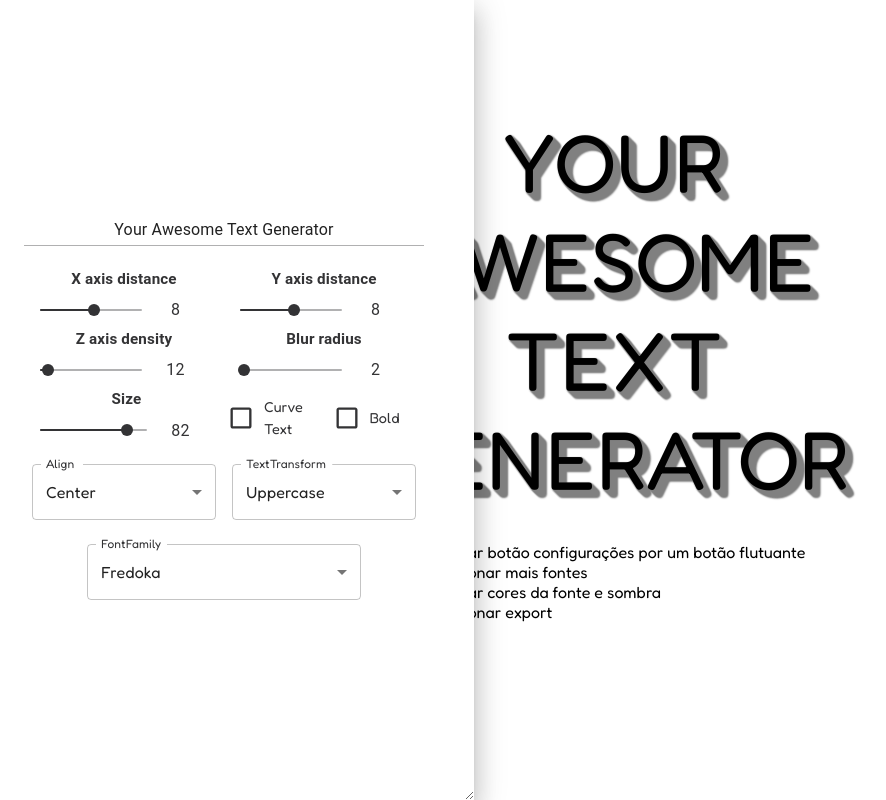
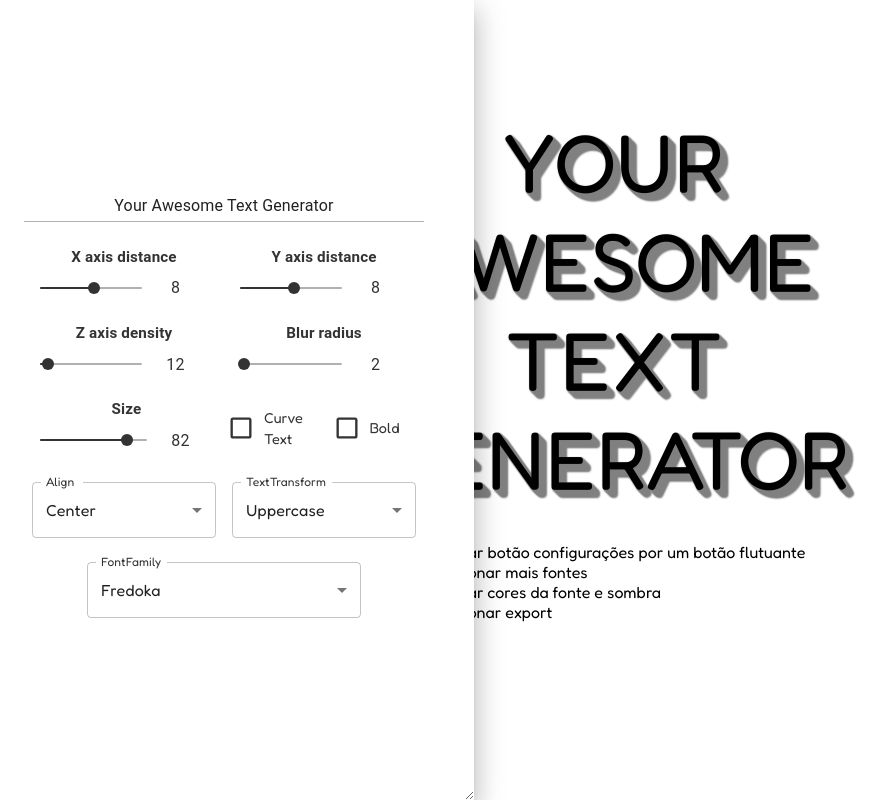
Before and after one commit to Crhist0/awesome-title-generator, a React (Create React App) app: page / in a window 1280 px wide. Shown: the whole page, without its empty margins (26-912 px from the left). Built offline with nearby package versions, Linux system fonts and the light colour scheme.

Commit message:
change padding

```diff
--- a/src/components/Slider/Slider.jsx
+++ b/src/components/Slider/Slider.jsx
@@ -68,7 +68,7 @@ export const InputSlider = ({ name, id, min, max }) => {
   );
 
   return (
-    <Box sx={{ width: 250, padding: '0rem 1rem' }}>
+    <Box sx={{ width: 250, padding: '0.5rem 1rem' }}>
       <StyledLabel id="input-slider" gutterBottom>
         {name}
       </StyledLabel>
```
